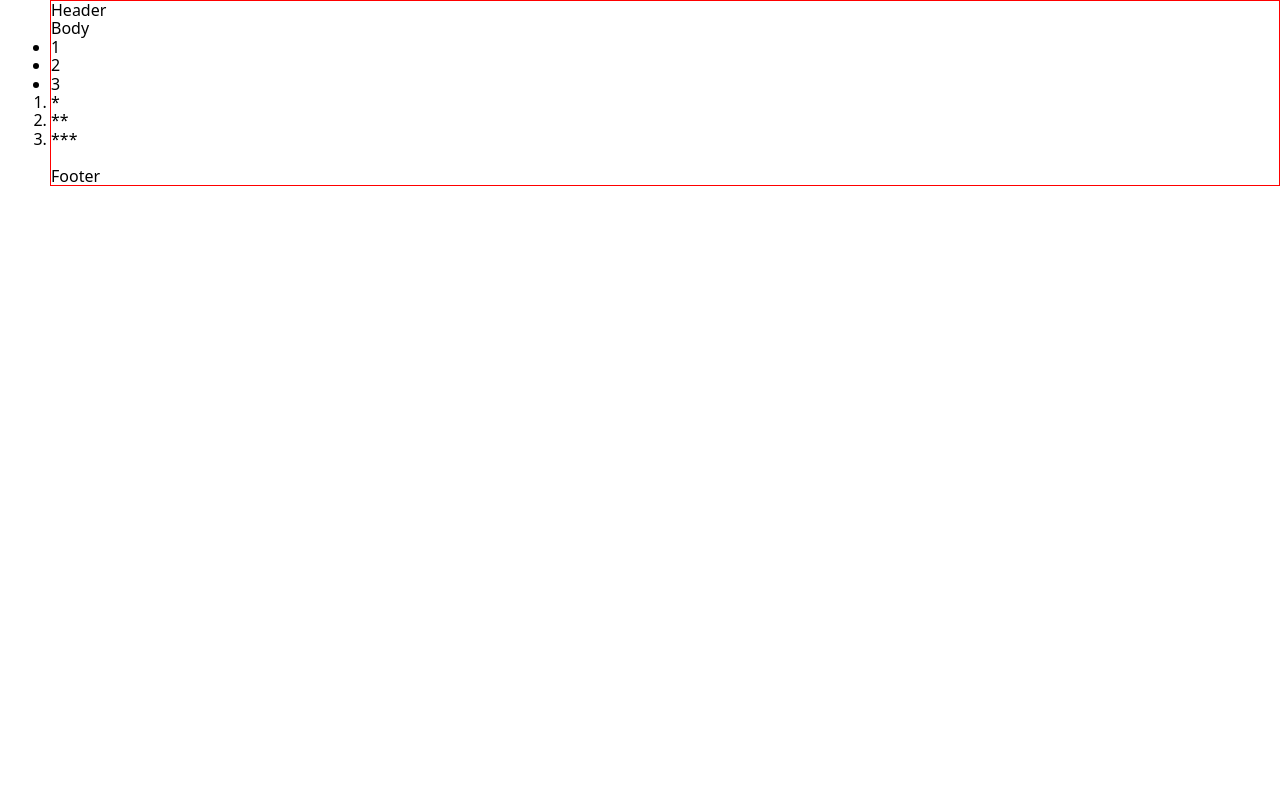
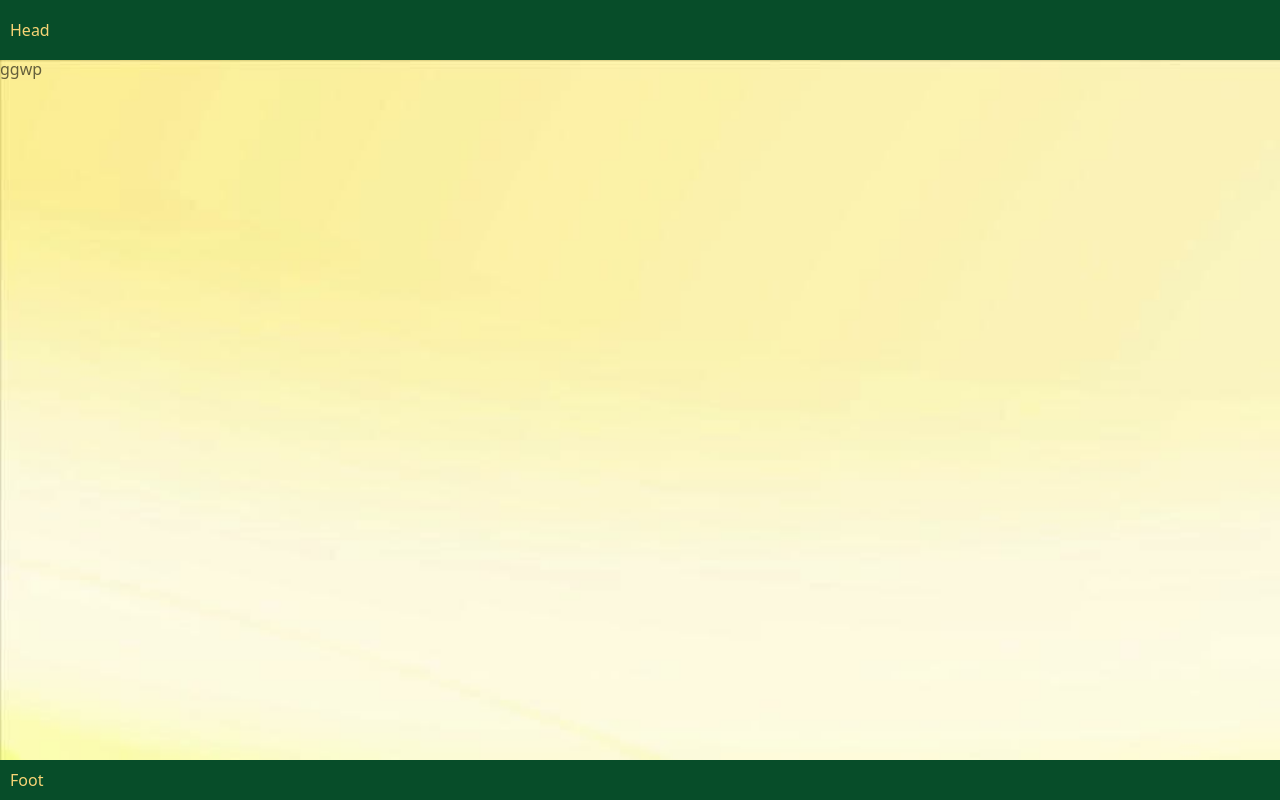
Before and after one commit to LC4P-TP/Table.tsx, a React (Vite) app: page / in a window 1280 px wide. Built offline with nearby package versions, Linux system fonts and the light colour scheme.

Commit message:
chore: added main parts
[Task]: #
feat:
    added header part;
    added footer part;
    added testPages

[Notes]
<notes>

```diff
--- a/package.json
+++ b/package.json
@@ -23,6 +23,7 @@
     "eslint": "^8.55.0",
     "eslint-plugin-react-hooks": "^4.6.0",
     "eslint-plugin-react-refresh": "^0.4.5",
+    "sass": "^1.69.7",
     "typescript": "^5.2.2",
     "vite": "^5.0.8"
   }
--- a/src/App.css
+++ /dev/null
@@ -1,4 +0,0 @@
-.App {
-  margin-left: 50px;
-  border: solid 1px red;
-}
--- /dev/null
+++ b/src/App.scss
@@ -0,0 +1,25 @@
+:root {
+  --color-title-1: #074d29;
+  --color-title-2: #f7d476;
+  --color-title-hover: #009949;
+  --color-title-black-background: #00000080;
+
+  --color-hover-row: #b5fca2ff;
+  --color-current-row: #05ca64;
+  --color-rauschert-orange: #eb8b2d;
+  --color-error: rgb(211, 52, 52);
+  --color-text: #fff;
+  --color-yellow: rgb(217, 217, 28);
+  --color-border: rgba(0, 0, 0, 0.6);
+}
+
+.App {
+  display: grid;
+  grid-template-columns: auto;
+  grid-template-rows: 60px auto 40px;
+  grid-template-areas: "head" "main" "foot";
+  // gap: 10px; // indents between elements
+
+  width: 100vw;
+  height: 100vh;
+}
--- a/src/App.tsx
+++ b/src/App.tsx
@@ -1,33 +1,15 @@
-import "./App.css";
+import "./App.scss";
+import Header from "./parts/header/header";
+import Footer from "./parts/footer/footer";
+
+import TestPages from "./Pages/testPages/test";
 
 function App() {
-
   return (
     <div className="App">
-      <header>
-        <h3>Header</h3>
-      </header>
-
-      <main>
-        <h3>Body</h3>
-        <ul>
-          <li>1</li>
-          <li>2</li>
-          <li>3</li>
-        </ul>
-
-        <ol>
-          <li>*</li>
-          <li>**</li>
-          <li>***</li>
-        </ol>
-
-        <input type="text" />
-      </main>
-
-      <footer>
-        <h3>Footer</h3>
-      </footer>
+      <Header />
+      <TestPages />
+      <Footer />
     </div>
   );
 }
--- /dev/null
+++ b/src/Pages/main.scss
@@ -0,0 +1,6 @@
+.main {
+  grid-area: main;
+  background-image: url("/src/assets/background.png");
+  background-size: cover;
+  color: var(--color-border);
+}
--- /dev/null
+++ b/src/Pages/testPages/test.tsx
@@ -0,0 +1,7 @@
+import "../main.scss"
+
+function TestPages() {
+  return <div className="main">ggwp</div>;
+}
+
+export default TestPages;
--- /dev/null
+++ b/src/parts/footer/footer.scss
@@ -0,0 +1,8 @@
+.footer {
+  grid-area: foot;
+  display: flex;
+  align-items: center;
+  padding-left: 10px;
+  background-color: var(--color-title-1);
+  color: var(--color-title-2);
+}
--- /dev/null
+++ b/src/parts/footer/footer.tsx
@@ -0,0 +1,11 @@
+import "./footer.scss";
+
+function Footer() {
+  return (
+    <div className="footer">
+      <h3>Foot</h3>
+    </div>
+  );
+}
+
+export default Footer;
--- /dev/null
+++ b/src/parts/header/header.scss
@@ -0,0 +1,8 @@
+.header {
+  grid-area: head;
+  display: flex;
+  align-items: center;
+  padding-left: 10px;
+  background-color: var(--color-title-1);
+  color: var(--color-title-2);
+}
--- /dev/null
+++ b/src/parts/header/header.tsx
@@ -0,0 +1,11 @@
+import "./header.scss";
+
+function Header() {
+  return (
+    <div className="header">
+      <h3>Head</h3>
+    </div>
+  );
+}
+
+export default Header;
```
Also changed, not shown: src/assets/background.png (added), 1 other file (tests, documents, lock files or other folders).
